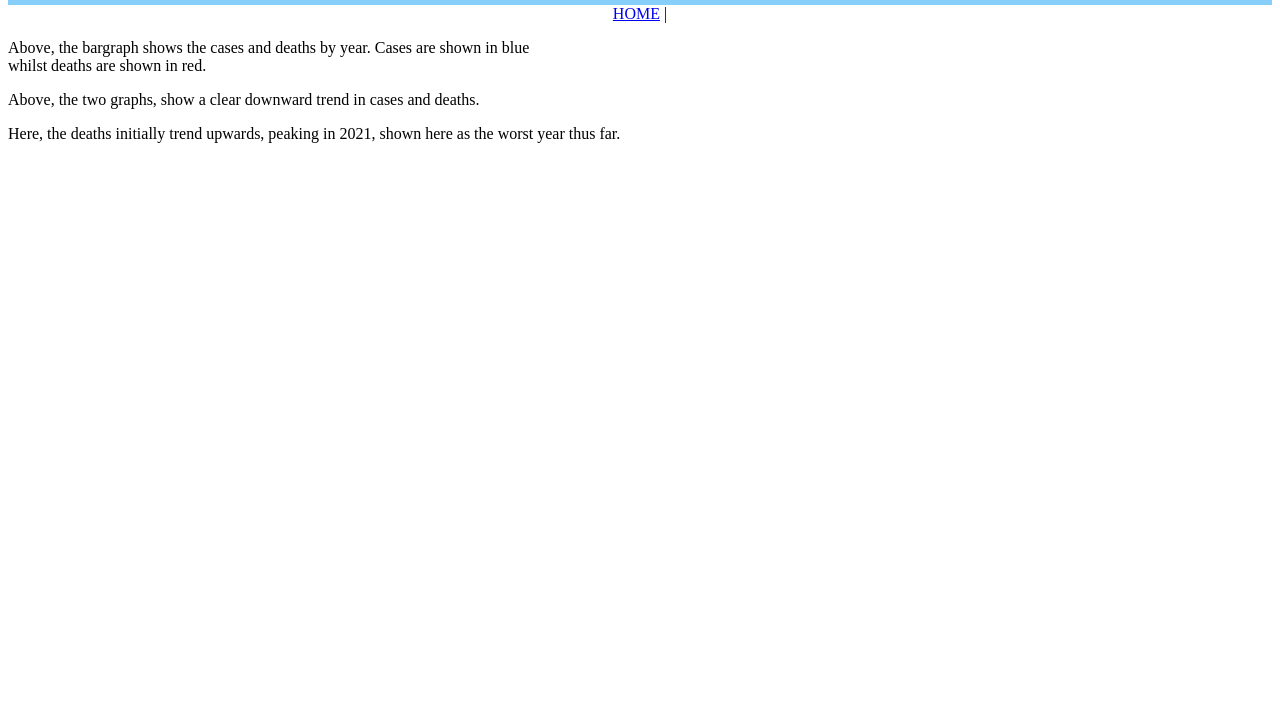
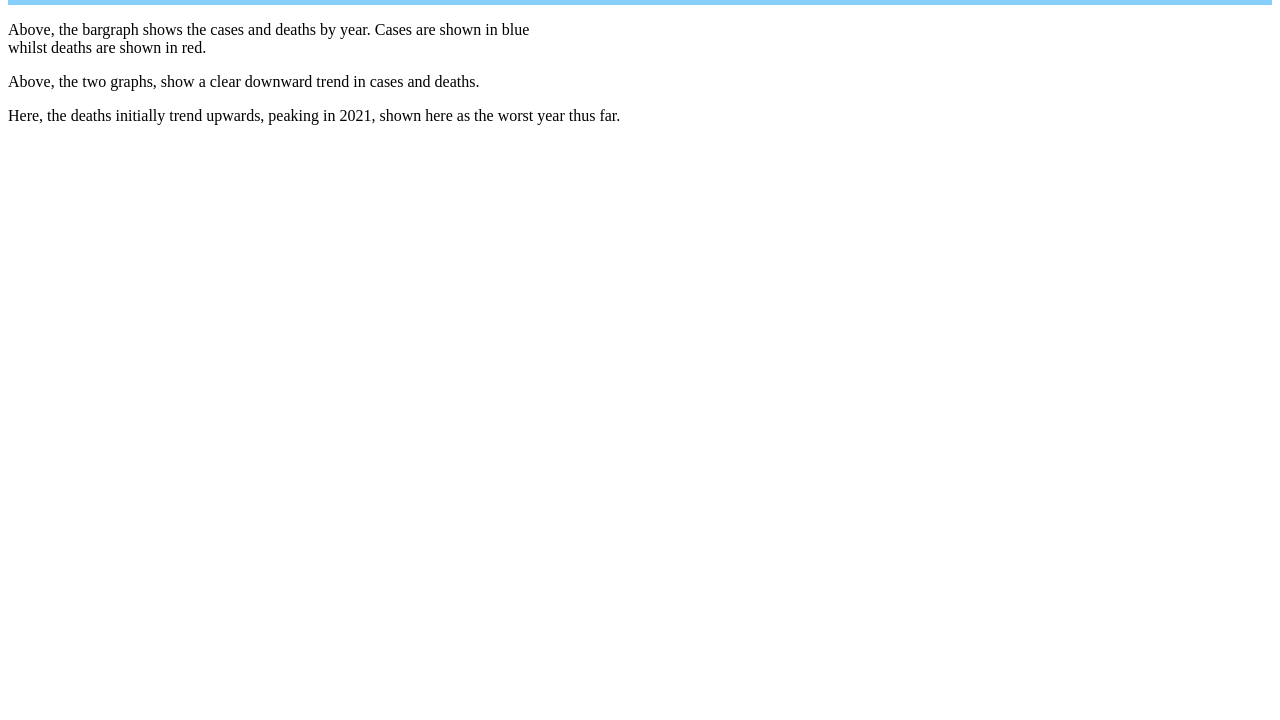
Before and after one commit to Clfunez/clfunez.github.io, a plain HTML site: page covid193graphs.html in a window 1280 px wide. Shown: the part 80-800 px from the top of the page. Drawn offline with Linux system fonts and the light colour scheme.

Commit message:
Update covid193graphs.html

```diff
--- a/covid193graphs.html
+++ b/covid193graphs.html
@@ -31,14 +31,7 @@
     <header>
         <h1><b>Covid-19 Dataset Graphs</b></h1>
     </header>
-    <center>
-        <div id="menu" align="center">
-            <a href="https://clfunez.github.io/">HOME</a> |
 
-
-        </div>
-
-    </center>
 
     <div class='tableauPlaceholder' id='viz1683487974644' style='position: relative'><noscript><a href='#'><img alt='Cv19 cases.death by yr&#39;20-23 ' src='https:&#47;&#47;public.tableau.com&#47;static&#47;images&#47;Co&#47;Covid-19casesanddeathsbyyear2020-2023barform&#47;Cv19cases_deathbyyr20-23&#47;1_rss.png' style='border: none' /></a></noscript><object class='tableauViz' style='display:none;'><param name='host_url' value='https%3A%2F%2Fpublic.tableau.com%2F' /> <param name='embed_code_version' value='3' /> <param name='site_root' value='' /><param name='name' value='Covid-19casesanddeathsbyyear2020-2023barform&#47;Cv19cases_deathbyyr20-23' /><param name='tabs' value='no' /><param name='toolbar' value='yes' /><param name='static_image' value='https:&#47;&#47;public.tableau.com&#47;static&#47;images&#47;Co&#47;Covid-19casesanddeathsbyyear2020-2023barform&#47;Cv19cases_deathbyyr20-23&#47;1.png' /> <param name='animate_transition' value='yes' /><param name='display_static_image' value='yes' /><param name='display_spinner' value='yes' /><param name='display_overlay' value='yes' /><param name='display_count' value='yes' /><param name='language' value='en-US' /><param name='filter' value='publish=yes' /></object></div>
     <script type='text/javascript'>var divElement = document.getElementById('viz1683487974644'); var vizElement = divElement.getElementsByTagName('object')[0]; if (divElement.offsetWidth > 800) { vizElement.style.minWidth = '420px'; vizElement.style.maxWidth = '650px'; vizElement.style.width = '100%'; vizElement.style.minHeight = '587px'; vizElement.style.maxHeight = '887px'; vizElement.style.height = (divElement.offsetWidth * 0.75) + 'px'; } else if (divElement.offsetWidth > 500) { vizElement.style.minWidth = '420px'; vizElement.style.maxWidth = '650px'; vizElement.style.width = '100%'; vizElement.style.minHeight = '587px'; vizElement.style.maxHeight = '887px'; vizElement.style.height = (divElement.offsetWidth * 0.75) + 'px'; } else { vizElement.style.width = '100%'; vizElement.style.height = '727px'; } var scriptElement = document.createElement('script'); scriptElement.src = 'https://public.tableau.com/javascripts/api/viz_v1.js'; vizElement.parentNode.insertBefore(scriptElement, vizElement);</script>
```
